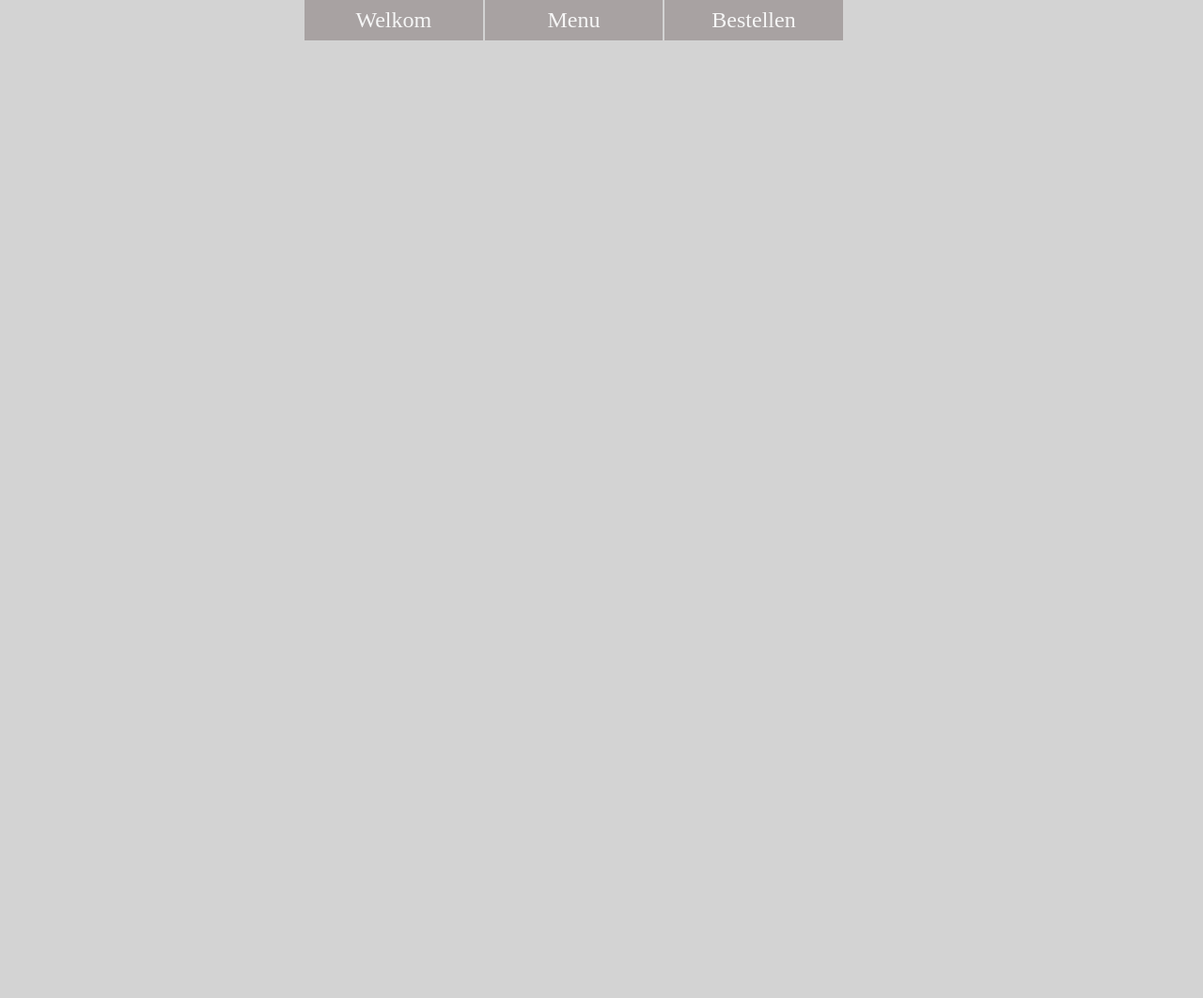
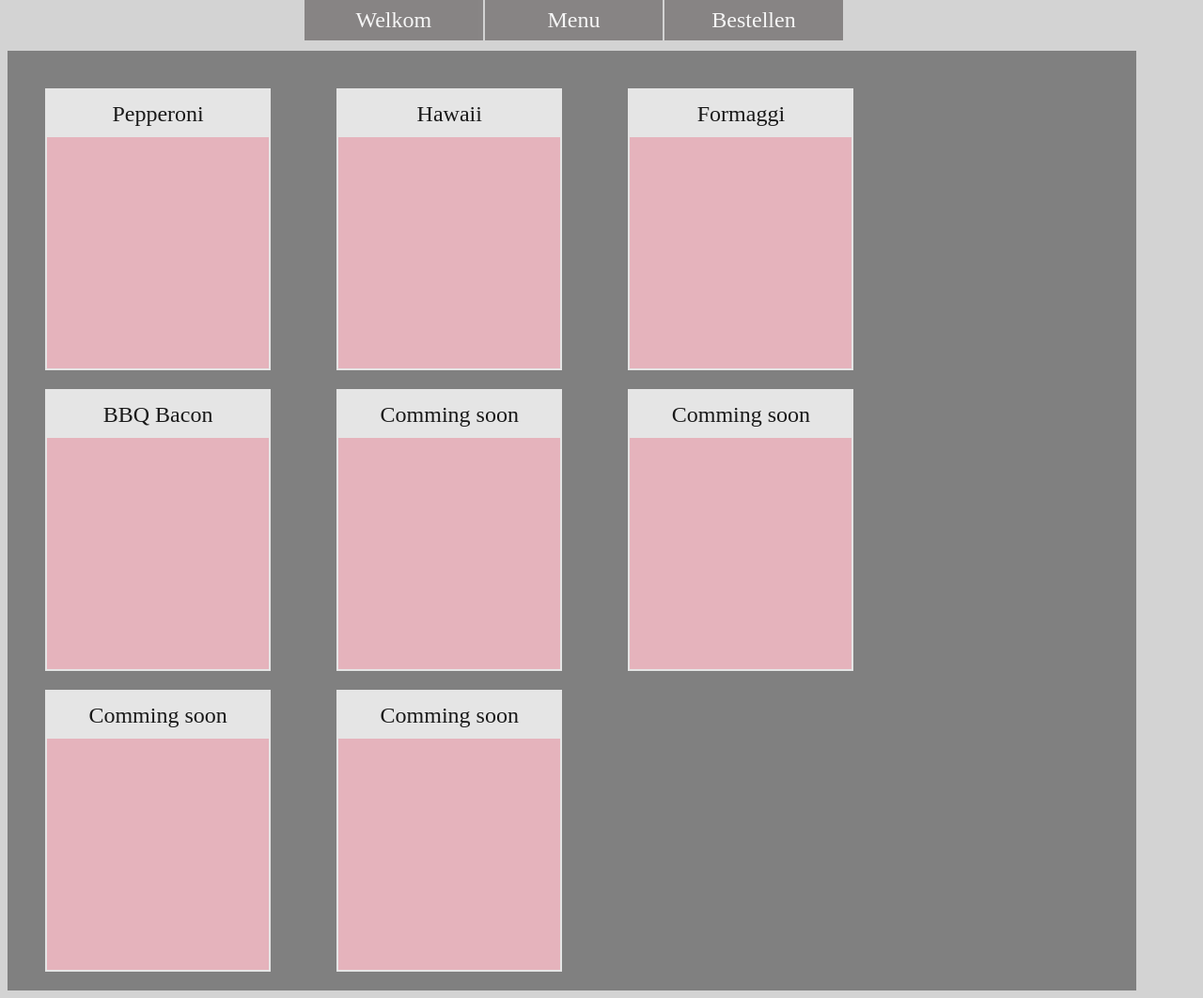
Before and after one commit to Nieyam/ALA-Sopranos, a PHP site: page /menupagina.php in a window 1280 px wide. Shown: the part 26-1088 px from the top of the page at 94% size. Before the commit the page ends 69 px from the top, so only its background shows below. Run offline with PHP 8.4, Linux system fonts and the light colour scheme.

Commit message:
menupagina

```diff
--- a/index.php
+++ b/index.php
@@ -18,7 +18,7 @@
   <body>
     <br><br><br>
       <div id="tekst">
-        <br>
+
 
       </div>
   </body>
--- a/menupagina.php
+++ b/menupagina.php
@@ -18,10 +18,19 @@
 
   <body>
     <br><br><br>
-      <div id="tekst">
-
-
-      </div>
+        <div class="container">
+          <ul>
+            <li> <div class="title">Pepperoni</div> </li>
+            <li> <div class="title">Hawaii</div> </li>
+            <li> <div class="title">Formaggi</div> </li>
+            <li> <div class="title">BBQ Bacon</div> </li>
+            <br>
+            <li> <div class="title">Comming soon</div> </li>
+            <li> <div class="title">Comming soon</div> </li>
+            <li> <div class="title">Comming soon</div> </li>
+            <li> <div class="title">Comming soon</div> </li>
+          </ul>
+        </div>
   </body>
 </html>
 
--- a/style.css
+++ b/style.css
@@ -15,7 +15,7 @@ ul li {
     float: left;
     width: 20%;
     height: 40%;
-    background-color: rgba(117, 105, 105, 0.582);
+    background-color: rgba(48, 41, 41, 0.582);
     opacity: 0.8;
     line-height: 180%;
     text-align: center;
@@ -39,10 +39,73 @@ nav a:hover {
 }
 /*CSS NAVbar */
 
-/*CSS tekstvak menupagina */
+/*CSS tekstvak*/
 #tekst {
-    margin-left: 25%;
+    margin-left: 24%;
     background-color: white;
     width: 50%;
 }
-/*CSS tekstvak menupagina */
+/*CSS tekstvak*/
+
+/*CSS menupagina */
+.container {
+    width: 95%;
+    overflow: hidden;
+    background: gray;
+    margin-top: 20px auto;
+    padding: 20px 0px;
+}
+
+.container ul {
+    padding: 0;
+    margin: 0;
+}
+
+.container ul li {
+    list-style: none;
+    float: left;
+    width: 20%;
+    height: 300px;
+    background: pink;
+    margin: 20px 30px 0px 40px;
+    box-sizing: border-box;
+    border:  2px solid white;
+}
+
+.container ul li .title {
+    width: 100%;
+    height: 50px;
+    line-height: 50px;
+    background: white ;
+    text-align: center;
+}
+
+.container ul li:hover {
+    opacity: 0.8;
+}
+
+.container ul li .title:hover {
+    background: pink;
+    color: black;
+}
+
+
+@media screen and (max-width:1250px){
+    .container ul li {
+        width:40%;
+        margin: 40px;
+    }
+}
+@media screen and (max-width:750px){
+    .container {
+        width:100%;
+        padding: 0px;
+    }
+
+    .container ul li {
+        float: none;
+        width:90%;
+        margin:40px auto;
+    }
+}
+/*CSS menupagina */
```
Also changed, not shown: images/bbq.png (added), images/formaggi.jpg (added), images/formaggi.png (added), images/hawaii.jpg (added), images/hawaii.png (added), images/pepperoni.jpg (added), images/pepperoni2.png (added).
